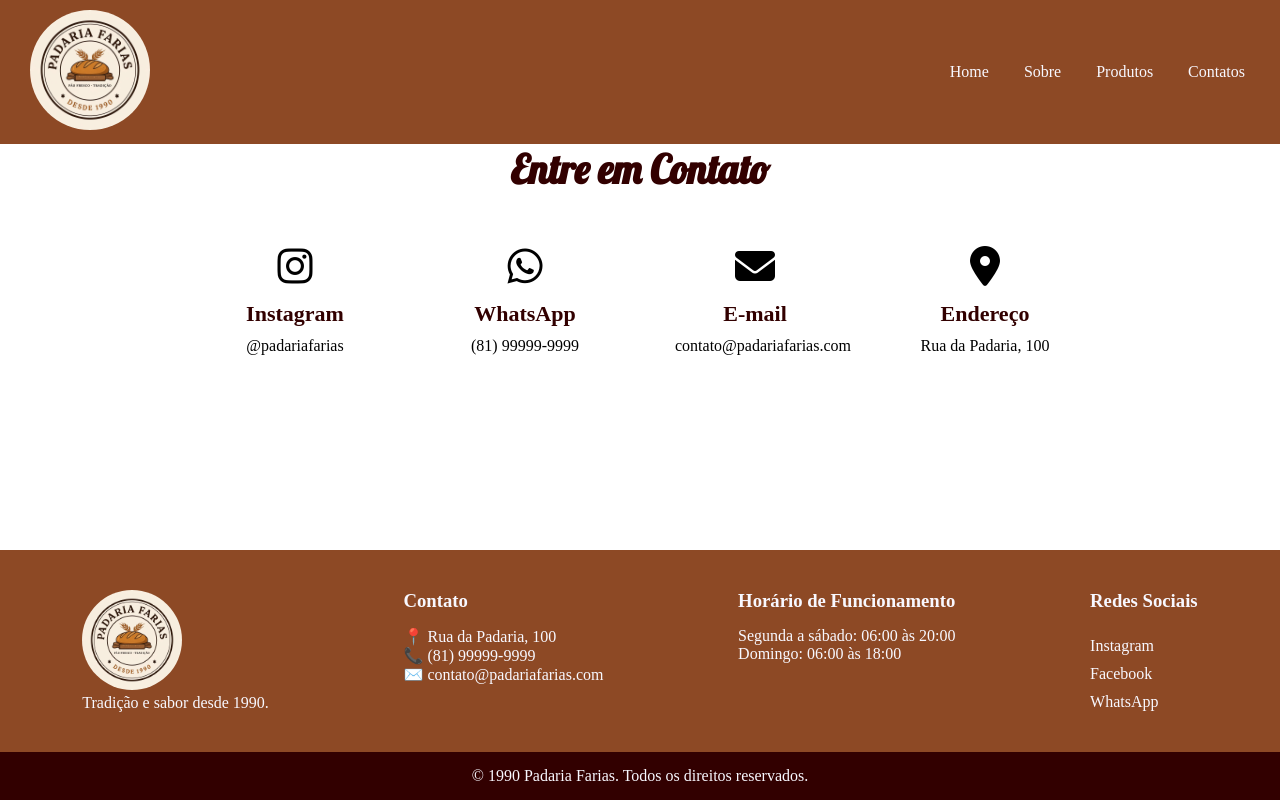
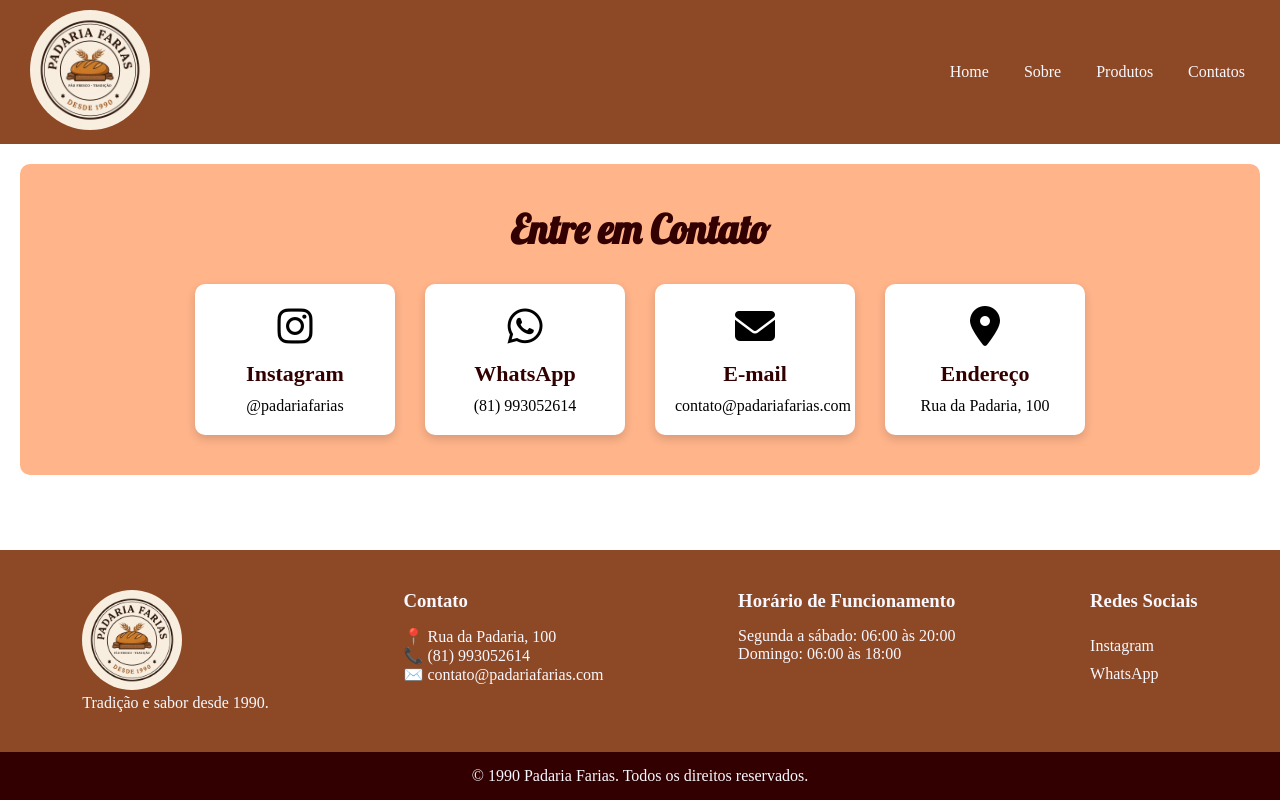
Before and after one commit to adeilson975/Projeto-Padaria, a plain HTML site: page contatos.html in a window 1280 px wide. Drawn offline with Linux system fonts and the light colour scheme.

Commit message:
atualizando pagina contatos

```diff
--- a/contatos.html
+++ b/contatos.html
@@ -32,29 +32,29 @@
 
             <div class="contatos-container">
 
-                <div class="contato">
+                <a href="https://www.instagram.com/padariafarias/" target="_blank" class="contato">
                     <span><i class="fa-brands fa-instagram"></i></span>
                     <h2>Instagram</h2>
                     <p>@padariafarias</p>
-                </div>
+                </a>
 
-                <div class="contato">
+                <a href="https://wa.me/5581993052614" target="_blank" class="contato">
                     <span><i class="fa-brands fa-whatsapp"></i></span>
                     <h2>WhatsApp</h2>
-                    <p>(81) 99999-9999</p>
-                </div>
+                    <p>(81) 993052614</p>
+                </a>
 
-                <div class="contato">
+                <a href="mailto:adeilsonassis@gmail.com" target="_blank" class="contato">
                     <span><i class="fa-solid fa-envelope"></i></span>
                     <h2>E-mail</h2>
                     <p>contato@padariafarias.com</p>
-                </div>
+                </a>
 
-                <div class="contato">
+                <a href="https://www.google.com/maps/place/Padaria+Farias/@-7.9606609,-34.8565724,17z/data=!3m1!4b1!4m6!3m5!1s0x7ab3d842eb93721:0xc1e081bba25bc273!8m2!3d-7.9606609!4d-34.8565724!16s%2Fg%2F11cr_ym8ds?entry=ttu&g_ep=EgoyMDI2MDkwMi4wIKXMDSoASAFQAw%3D%3D" class="contato">
                     <span><i class="fa-solid fa-location-dot"></i></span>
                     <h2>Endereço</h2>
                     <p>Rua da Padaria, 100</p>
-                </div>
+                </a>
 
             </div>
 
@@ -73,7 +73,7 @@
             <div class="footer-contato">
                 <h3>Contato</h3>
                 <p>📍 Rua da Padaria, 100</p>
-                <p>📞 (81) 99999-9999</p>
+                <p>📞 (81)  993052614</p>
                 <p>✉️ contato@padariafarias.com</p>
             </div>
 
@@ -85,9 +85,9 @@
 
             <div class="footer-social">
                 <h3>Redes Sociais</h3>
-                <a href="">Instagram</a>
-                <a href="">Facebook</a>
+                <a href="https://www.instagram.com/padariafarias/" target="_blank">Instagram</a>
                 <a href="">WhatsApp</a>
+
             </div>
 
         </div>
--- a/style.css
+++ b/style.css
@@ -227,7 +227,12 @@ footer h3 {
     padding: 15px;
     background-color: #320000;
 }
-
+.contatos {
+    padding: 40px;
+    margin: 20px;
+    background-color: #ffb48a;
+    border-radius: 10px;
+}
 .contatos-container {
     display: flex;
     justify-content: center;
@@ -240,6 +245,15 @@ footer h3 {
     background-color: white;
     border-radius: 10px;
     text-align: center;
+    box-shadow: 0 4px 10px rgba(0, 0, 0, 0.15);
+    transition: 0.5s;
+    text-decoration: none;
+    color: inherit;
+    cursor: pointer;
+}
+.contato:hover {
+    transform: translateY(-5px);
+    box-shadow: 0 8px 18px rgba(0, 0, 0, 0.25);
 }
 .contatos h1 {
     font-family: "Lobster", cursive;
```
Also changed, not shown: index.html (+1 -2 lines), produtos.html (+1 -2 lines), sobre.html (+1 -2 lines).
